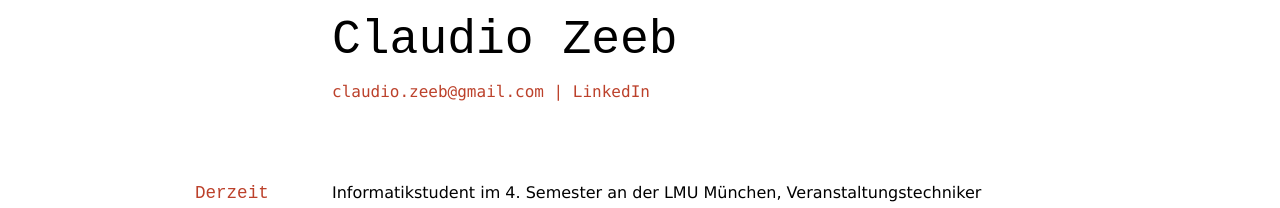
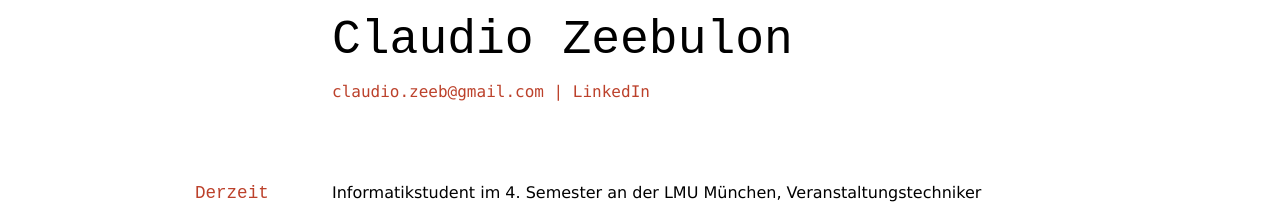
Before and after one commit to cluuu/markdown-cv, a Jekyll site: the page built from index_en.md, in a window 1280 px wide. Shown: the top 208 px of the page. Built offline with Jekyll 4.4.1, drawn with Linux system fonts in a browser that asks for light colours.

Commit message:
test commit

```diff
--- a/index_en.md
+++ b/index_en.md
@@ -2,7 +2,7 @@
 layout: cv
 title: Claudio Zeeb's CV
 ---
-# Claudio Zeeb
+# Claudio Zeebulon
 
 <div id="webaddress">
 <a href="mailto:claudio.zeeb@gmail.com">claudio.zeeb@gmail.com</a>
```
